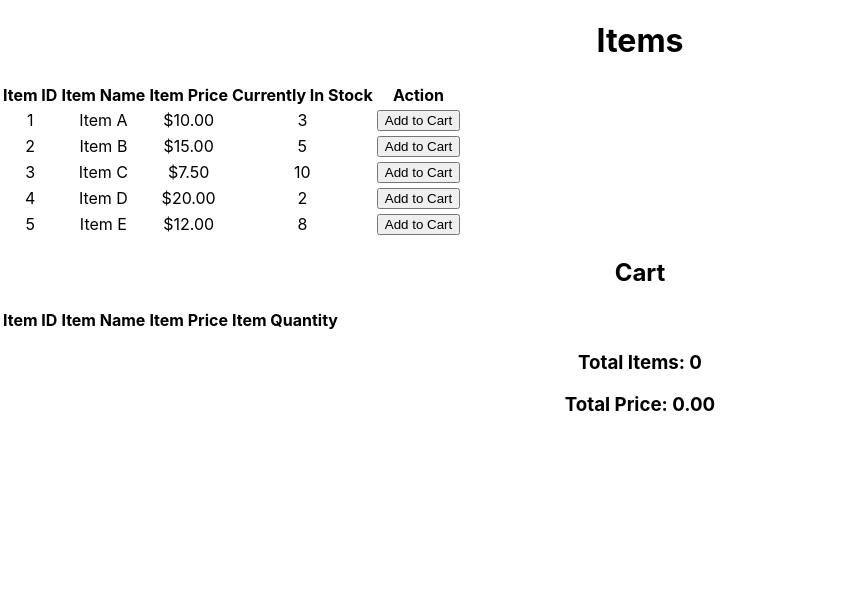
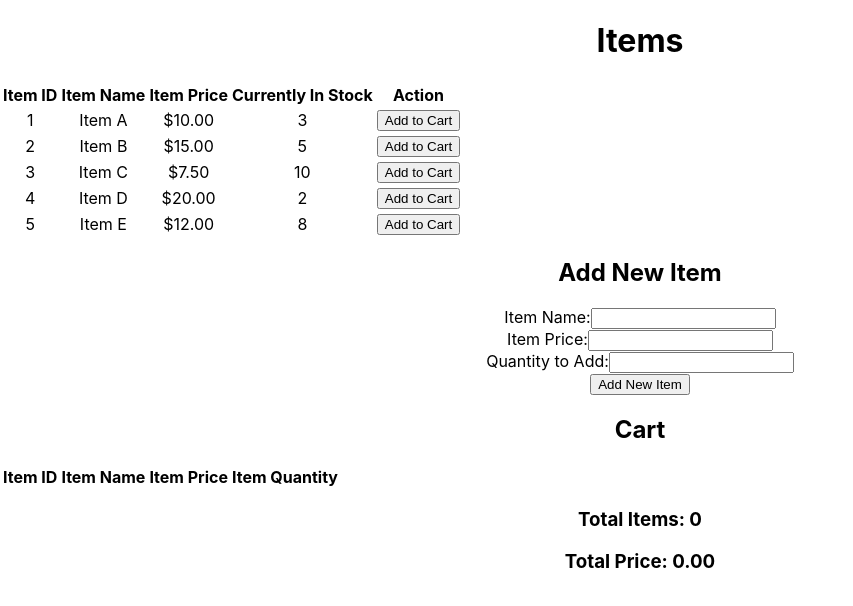
Before and after one commit to Akkineni06/IncubationProject1, a React (Create React App) app in the folder incubation-legacy/: page / in a window 1280 px wide. Shown: the top 606 px of the page, without its empty margins (0-853 px from the left). Built offline with nearby package versions, Linux system fonts and the light colour scheme.

Commit message:
AddNewItem form added

```diff
--- /dev/null
+++ b/incubation-legacy/src/CartComponents/UseCart.jsx
@@ -0,0 +1,39 @@
+import { useState } from 'react';
+
+const useCart = (initialItems = []) => {
+  const [items, setItems] = useState(initialItems);
+  const [cart, setCart] = useState([]);
+
+  const addToCart = (item) => {
+    const itemIndex = items.findIndex(i => i.id === item.id);
+    if (itemIndex !== -1 && items[itemIndex].inStock > 0) {
+      // Update stock
+      const updatedItems = [...items];
+      updatedItems[itemIndex].inStock -= 1;
+      if (updatedItems[itemIndex].inStock === 0) {
+        updatedItems.splice(itemIndex, 1);
+      }
+      setItems(updatedItems);
+
+      // Update cart
+      const cartIndex = cart.findIndex(i => i.id === item.id);
+      if (cartIndex !== -1) {
+        const updatedCart = [...cart];
+        updatedCart[cartIndex].quantity += 1;
+        setCart(updatedCart);
+      } else {
+        setCart([...cart, { ...item, quantity: 1 }]);
+      }
+    }
+  };
+
+  return {
+    items,
+    cart,
+    setItems,
+    setCart,
+    addToCart,
+  };
+};
+
+export default useCart;
--- /dev/null
+++ b/incubation-legacy/src/ProductComponents/AddNewItem.jsx
@@ -0,0 +1,88 @@
+import React, { useState } from 'react';
+
+const AddNewItem = ({ items, setItems }) => {
+  const [itemName, setItemName] = useState('');
+  const [itemPrice, setItemPrice] = useState('');
+  const [itemQuantity, setItemQuantity] = useState('');
+  const [errors, setErrors] = useState({});
+
+  const validateFields = () => {
+    const newErrors = {};
+    if (!itemName) newErrors.itemName = 'Item Name is required';
+    if (!itemPrice || isNaN(itemPrice) || parseFloat(itemPrice) < 0) newErrors.itemPrice = 'Valid Item Price is required';
+    if (!itemQuantity || isNaN(itemQuantity) || parseInt(itemQuantity) < 0 || !Number.isInteger(parseFloat(itemQuantity))) newErrors.itemQuantity = 'Valid Quantity is required';
+
+    setErrors(newErrors);
+    return Object.keys(newErrors).length === 0;
+  };
+
+  const handleAddNewItem = () => {
+    if (!validateFields()) return;
+
+    const newItem = {
+      id: items.length + 1, // Assuming IDs are sequential. In real apps, use a better unique ID generator.
+      name: itemName,
+      price: parseFloat(itemPrice).toFixed(2), // Ensure price is a float with two decimal places
+      inStock: parseInt(itemQuantity, 10), // Ensure quantity is an integer
+    };
+
+    const updatedItems = [...items, newItem];
+    setItems(updatedItems);
+
+    // Reset form fields
+    setItemName('');
+    setItemPrice('');
+    setItemQuantity('');
+    setErrors({});
+
+    // Simulate writing to items.json by logging to the console
+    console.log('New item added:', newItem);
+    console.log('Updated items list:', updatedItems);
+  };
+
+  return (
+    <div>
+      <h2>Add New Item</h2>
+      <div>
+        <label>
+          Item Name:
+          <input
+            type="text"
+            value={itemName}
+            onChange={(e) => setItemName(e.target.value)}
+            style={{ borderColor: errors.itemName ? 'red' : '' }}
+          />
+        </label>
+        {errors.itemName && <span style={{ color: 'red' }}>{errors.itemName}</span>}
+      </div>
+      <div>
+        <label>
+          Item Price:
+          <input
+            type="number"
+            step="0.01"
+            value={itemPrice}
+            onChange={(e) => setItemPrice(e.target.value)}
+            style={{ borderColor: errors.itemPrice ? 'red' : '' }}
+          />
+        </label>
+        {errors.itemPrice && <span style={{ color: 'red' }}>{errors.itemPrice}</span>}
+      </div>
+      <div>
+        <label>
+          Quantity to Add:
+          <input
+            type="number"
+            value={itemQuantity}
+            onChange={(e) => setItemQuantity(e.target.value)}
+            style={{ borderColor: errors.itemQuantity ? 'red' : '' }}
+          />
+        </label>
+        {errors.itemQuantity && <span style={{ color: 'red' }}>{errors.itemQuantity}</span>}
+      </div>
+      <button onClick={handleAddNewItem}>Add New Item</button>
+    </div>
+  );
+};
+
+export default AddNewItem;
--- a/incubation-legacy/src/ProductComponents/CustomerItemsTable.jsx
+++ b/incubation-legacy/src/ProductComponents/CustomerItemsTable.jsx
@@ -1,3 +1,4 @@
+import React from 'react';
 
 const CustomerItemsTable = ({ items, addToCart }) => {
   return (
@@ -12,17 +13,22 @@ const CustomerItemsTable = ({ items, addToCart }) => {
         </tr>
       </thead>
       <tbody>
-        {items.map(item => (
+        {items.map(item => {
+          console.log('Item:', item);
+          console.log('Item Price Type:', typeof item.price);
+          const price = parseFloat(item.price).toFixed(2); // Ensure price is a float with two decimal places
+          return (
             <tr key={item.id}>
               <td>{item.id}</td>
               <td>{item.name}</td>
-            <td>${item.price.toFixed(2)}</td>
+              <td>${price}</td>
               <td>{item.inStock}</td>
               <td>
                 <button onClick={() => addToCart(item)}>Add to Cart</button>
               </td>
             </tr>
-        ))}
+          );
+        })}
       </tbody>
     </table>
   );
--- /dev/null
+++ b/incubation-legacy/src/ProductComponents/FetchItems.jsx
@@ -0,0 +1,11 @@
+const fetchItems = () => {
+    return fetch('/items.json')
+      .then(response => {
+        if (!response.ok) {
+          throw new Error('Network response was not ok');
+        }
+        return response.json();
+      });
+  };
+
+  export default fetchItems;
--- a/incubation-legacy/src/pages/ItemsPage.jsx
+++ b/incubation-legacy/src/pages/ItemsPage.jsx
@@ -1,52 +1,26 @@
-import React, { useEffect, useState } from 'react';
+import React, { useEffect } from 'react';
 import Cart from '../CartComponents/Cart';
-import CustomerItemsTable from '../ProductComponents/CustomerItemsTable'
+import CustomerItemsTable from '../ProductComponents/CustomerItemsTable';
+import AddNewItem from '../ProductComponents/AddNewItem';
+import useCart from '../CartComponents/UseCart';
+import fetchItems from '../ProductComponents/FetchItems';
 
 const ItemsPage = () => {
-  const [items, setItems] = useState([]);
-  const [cart, setCart] = useState([]);
+  const { items, setItems, cart, setCart, addToCart } = useCart();
 
   useEffect(() => {
-    fetch('/items.json')
-      .then(response => {
-        if (!response.ok) {
-          throw new Error('Network response was not ok');
-        }
-        return response.json();
-      })
+    fetchItems()
       .then(data => setItems(data))
       .catch(error => {
         console.error('There was a problem with the fetch operation:', error);
       });
-  }, []);
-
-  const addToCart = (item) => {
-    const itemIndex = items.findIndex(i => i.id === item.id);
-    if (itemIndex !== -1 && items[itemIndex].inStock > 0) {
-      // Update stock
-      const updatedItems = [...items];
-      updatedItems[itemIndex].inStock -= 1;
-      if (updatedItems[itemIndex].inStock === 0) {
-        updatedItems.splice(itemIndex, 1);
-      }
-      setItems(updatedItems);
-
-      // Update cart
-      const cartIndex = cart.findIndex(i => i.id === item.id);
-      if (cartIndex !== -1) {
-        const updatedCart = [...cart];
-        updatedCart[cartIndex].quantity += 1;
-        setCart(updatedCart);
-      } else {
-        setCart([...cart, { ...item, quantity: 1 }]);
-      }
-    }
-  };
+  }, [setItems]);
 
   return (
     <div>
       <h1>Items</h1>
       <CustomerItemsTable items={items} addToCart={addToCart} />
+      <AddNewItem items={items} setItems={setItems} />
       <Cart cart={cart} setCart={setCart} items={items} setItems={setItems} />
     </div>
   );
```
Lines whose indentation alone changed are shown as unchanged.
